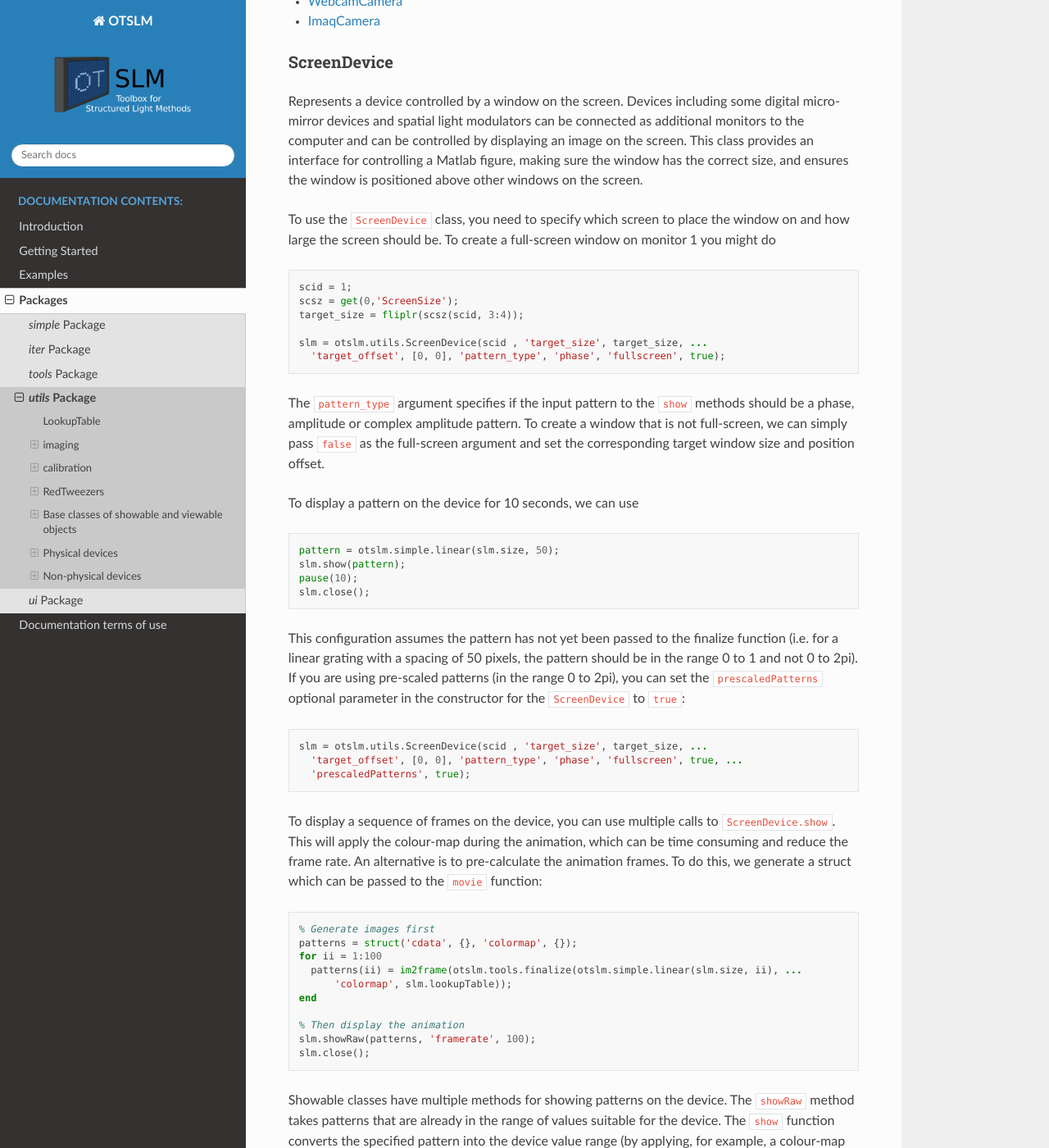
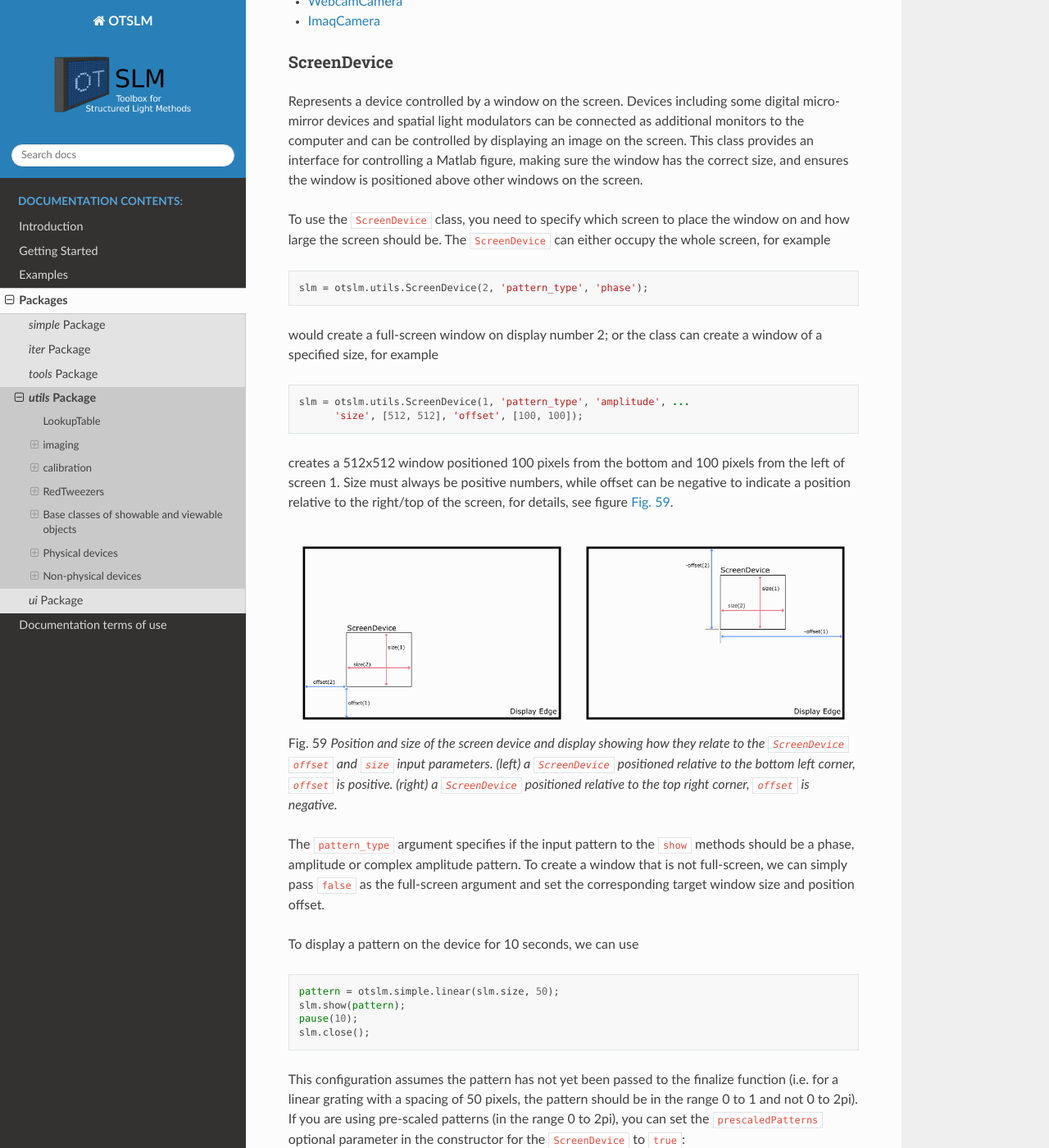
Before and after one commit to ilent2/otslm, a Sphinx documentation site: the page built from docs/Utils-Package.rst, in a window 1280 px wide and 1400 px high, scrolled down 8206 px. Shown: the whole window at 82% size. Built offline with Sphinx 7.4.7 and the Read the Docs theme 2.0.0, drawn with Linux system fonts in a browser that asks for light colours; cross-references to code outside the pages are shown as plain code; some of the changed text lies outside the part shown.

Commit message:
Bugfix and changes to ScreenDevice size and offset parameters
- Changed 'target_size' and 'target_offset' to 'size' and 'offset' to
  make them more consistent with class property names.
- Changed offset from [y, x] to [r, c] to make it consistent with other props.
- Fixed window positioning issues
- Fixed window border issues
- Fixed DPI/screen size/position issues (now using java instead of get),
  this also fixes a problem where devices were not being detected when
  plugged in after Matlab starts.
- Added a diagram for ScreenDevice placement to the manual.

```diff
--- a/docs/Grating-And-Lens-LiveScript.rst
+++ b/docs/Grating-And-Lens-LiveScript.rst
@@ -60,7 +60,7 @@ To achieve this, we use the following section of code
 .. code:: matlab
 
    if 0 == exist('sd', 'var') || ~ishandle(sd.figure_handle)
-       sd = otslm.utils.ScreenDevice(1, 'target_size', sz,...
+       sd = otslm.utils.ScreenDevice(1, 'size', sz,...
            'pattern_type', 'phase', 'prescaledPatterns', true);
 
        % Get the figure handle for the livescript
--- a/docs/Utils-Package.rst
+++ b/docs/Utils-Package.rst
@@ -310,17 +310,37 @@ the correct size, and ensures the window is positioned above other
 windows on the screen.
 
 To use the :class:`ScreenDevice` class, you need to specify which screen to
-place the window on and how large the screen should be. To create a
-full-screen window on monitor 1 you might do
+place the window on and how large the screen should be.
+The :class:`ScreenDevice` can either occupy the whole screen, for example
 
 .. code:: matlab
 
-    scid = 1;
-    scsz = get(0,'ScreenSize');
-    target_size = fliplr(scsz(scid, 3:4));
+   slm = otslm.utils.ScreenDevice(2, 'pattern_type', 'phase');
 
-    slm = otslm.utils.ScreenDevice(scid , 'target_size', target_size, ...
-      'target_offset', [0, 0], 'pattern_type', 'phase', 'fullscreen', true);
+would create a full-screen window on display number 2; or the class
+can create a window of a specified size, for example
+
+.. code:: matlab
+
+   slm = otslm.utils.ScreenDevice(1, 'pattern_type', 'amplitude', ...
+         'size', [512, 512], 'offset', [100, 100]);
+
+creates a 512x512 window positioned 100 pixels from the bottom and
+100 pixels from the left of screen 1.
+Size must always be positive numbers, while offset can be negative
+to indicate a position relative to the right/top of the screen,
+for details, see figure :numref:`utils-screen-placement`.
+
+.. _utils-screen-placement:
+.. figure:: images/utilsPackage/screenPlacement.png
+   :alt: guide to the size and offset parameters
+
+   Position and size of the screen device and display showing how they
+   relate to the :class:`ScreenDevice` ``offset`` and ``size`` input
+   parameters.  (left) a :class:`ScreenDevice` positioned relative to
+   the bottom left corner, ``offset`` is positive.  (right) a
+   :class:`ScreenDevice` positioned relative to the top right
+   corner, ``offset`` is negative.
 
 The ``pattern_type`` argument specifies if the input pattern to the
 ``show`` methods should be a phase, amplitude or complex amplitude
@@ -346,8 +366,7 @@ the ``prescaledPatterns`` optional parameter in the constructor for the
 
 .. code:: matlab
 
-    slm = otslm.utils.ScreenDevice(scid , 'target_size', target_size, ...
-      'target_offset', [0, 0], 'pattern_type', 'phase', 'fullscreen', true, ...
+    slm = otslm.utils.ScreenDevice(scid, 'pattern_type', 'phase', ...
       'prescaledPatterns', true);
 
 To display a sequence of frames on the device, you can use multiple
@@ -412,9 +431,9 @@ into the constructor:
 
 .. code:: matlab
 
-    slm = otslm.utils.ScreenDevice(1, 'target_size', target_size, ...
-        'target_offset', [0, 0], 'lookup_table', lookup_table, ...
-        'pattern_type', 'phase', 'fullscreen', true);
+    slm = otslm.utils.ScreenDevice(1, ...
+        'lookup_table', lookup_table, ...
+        'pattern_type', 'phase');
 
 .. autoclass:: ScreenDevice
    :members: ScreenDevice, close, showRaw
```
Also changed, not shown: docs/images/utilsPackage/screenPlacement.png (added), 4 other files.
